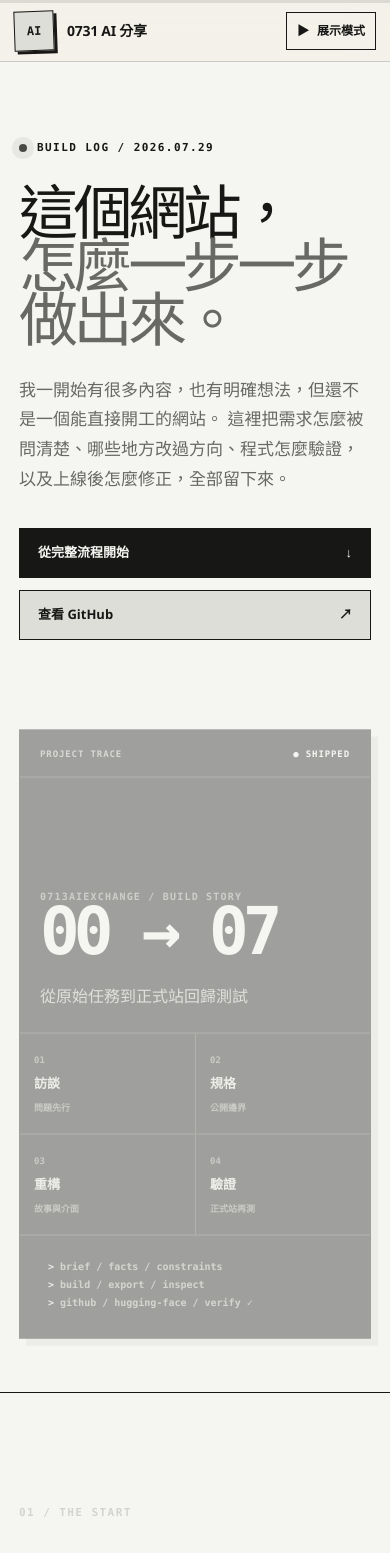
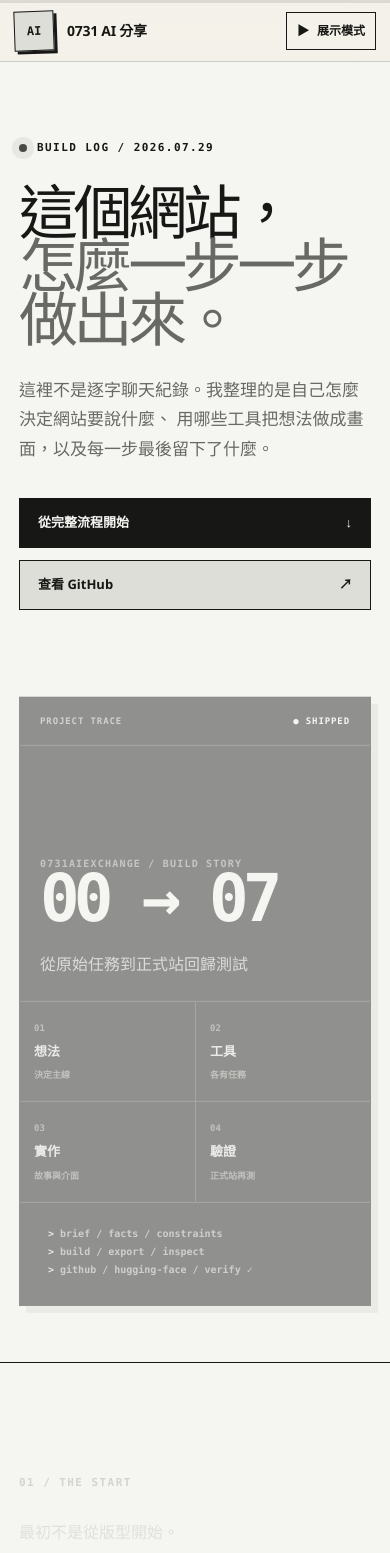
Before and after one commit to jimmymochi/0713AIExchange, a Next.js app: page /process in a window 390 px wide. Shown: the top 1553 px of the page. Built offline with nearby package versions, Linux system fonts and the light colour scheme.

Commit message:
feat: refocus website build story

```diff
--- a/app/globals.css
+++ b/app/globals.css
@@ -2174,30 +2174,47 @@ button:focus-visible, a:focus-visible, input:focus-visible, [tabindex]:focus-vis
   font: 750 10px/1 var(--font-mono);
   letter-spacing: .1em;
 }
+.process-stage-tools {
+  display: flex;
+  flex-wrap: wrap;
+  gap: 7px;
+  margin: 0 0 36px;
+  padding: 0;
+  list-style: none;
+}
+.process-stage-tools li {
+  padding: 7px 9px;
+  border: 1px solid var(--line);
+  background: rgba(255,255,255,.32);
+  font: 700 9px/1.2 var(--font-mono);
+}
 
 .process-conversation { background: var(--ink); color: var(--paper); }
-.conversation-track { margin: 0; padding: 0; border-top: 1px solid #555650; list-style: none; }
-.conversation-track > li {
-  display: grid;
-  grid-template-columns: minmax(0, 1fr) 80px minmax(0, .9fr);
+.idea-track { margin: 0; padding: 0; border-top: 1px solid #555650; list-style: none; }
+.idea-track > li {
+  display: grid;
+  grid-template-columns: minmax(0, 1.1fr) minmax(230px, .65fr) minmax(230px, .65fr);
   align-items: stretch;
   border-bottom: 1px solid #555650;
 }
-.conversation-speaker,
-.conversation-result { padding: clamp(28px, 4vw, 55px); }
-.conversation-speaker {
-  display: grid;
-  grid-template-columns: 55px 1fr;
+.idea-statement,
+.idea-reason,
+.idea-result { padding: clamp(28px, 4vw, 55px); }
+.idea-statement {
+  display: grid;
+  grid-template-columns: 55px minmax(0, 1fr);
   gap: 25px 0;
 }
-.conversation-speaker > span,
-.conversation-speaker > strong,
-.conversation-result > span {
+.idea-statement > span,
+.idea-statement > strong,
+.idea-reason > span,
+.idea-result > span {
   color: #92928c;
   font: 750 9px/1.4 var(--font-mono);
   letter-spacing: .1em;
 }
-.conversation-speaker p {
+.idea-statement > strong { color: var(--green); }
+.idea-statement p {
   grid-column: 2;
   max-width: 780px;
   margin: 40px 0 0;
@@ -2206,20 +2223,17 @@ button:focus-visible, a:focus-visible, input:focus-visible, [tabindex]:focus-vis
   line-height: 1.35;
   letter-spacing: -.035em;
 }
-.conversation-arrow {
-  display: grid;
-  place-items: center;
-  border-inline: 1px solid #555650;
-  color: var(--green);
-  font: 400 30px/1 var(--font-mono);
-}
-.conversation-result {
+.idea-reason,
+.idea-result {
   display: grid;
   align-content: end;
+  border-left: 1px solid #555650;
   background: rgba(255,255,255,.03);
 }
-.conversation-result > span { color: var(--green); }
-.conversation-result p {
+.idea-result { background: rgba(213,255,87,.035); }
+.idea-result > span { color: var(--green); }
+.idea-reason p,
+.idea-result p {
   max-width: 650px;
   margin: 24px 0 0;
   color: #c3c3bc;
@@ -2280,7 +2294,7 @@ button:focus-visible, a:focus-visible, input:focus-visible, [tabindex]:focus-vis
 .tool-ledger { margin: 0; padding: 0; border-top: 1.5px solid var(--ink); list-style: none; }
 .tool-ledger > li {
   display: grid;
-  grid-template-columns: 70px minmax(190px, .55fr) minmax(300px, .8fr) minmax(300px, 1fr);
+  grid-template-columns: 70px minmax(280px, .85fr) minmax(260px, .7fr) minmax(280px, .75fr);
   gap: 25px;
   align-items: start;
   padding: 30px 0;
@@ -2288,6 +2302,13 @@ button:focus-visible, a:focus-visible, input:focus-visible, [tabindex]:focus-vis
 }
 .tool-ledger > li > span { font: 800 24px/1 var(--font-mono); }
 .tool-ledger h3 { margin: 0; font-size: clamp(23px, 2.3vw, 36px); letter-spacing: -.04em; }
+.tool-ledger-task > p,
+.tool-ledger-output p {
+  max-width: 650px;
+  margin: 18px 0 0;
+  color: #4f4f4c;
+  line-height: 1.7;
+}
 .tool-ledger ul {
   display: flex;
   flex-wrap: wrap;
@@ -2302,7 +2323,14 @@ button:focus-visible, a:focus-visible, input:focus-visible, [tabindex]:focus-vis
   background: rgba(255,255,255,.22);
   font: 700 10px/1.3 var(--font-mono);
 }
-.tool-ledger > li > p { max-width: 650px; margin: 0; color: #4f4f4c; line-height: 1.7; }
+.tool-ledger-output {
+  padding-left: clamp(20px, 3vw, 42px);
+  border-left: 1px solid rgba(29,29,27,.35);
+}
+.tool-ledger-output small {
+  font: 750 9px/1 var(--font-mono);
+  letter-spacing: .1em;
+}
 
 .process-proof { background: var(--paper-2); }
 .commit-console { max-width: 1250px; margin-left: auto; border: 1.5px solid var(--ink); background: var(--ink); color: var(--paper); }
@@ -2359,9 +2387,17 @@ button:focus-visible, a:focus-visible, input:focus-visible, [tabindex]:focus-vis
     padding: 0 30px 30px;
     border-left: 0;
   }
-  .conversation-track > li { grid-template-columns: 1fr 60px 1fr; }
+  .idea-track > li { grid-template-columns: 1fr 1fr; }
+  .idea-statement { grid-column: 1 / -1; }
+  .idea-reason { border-top: 1px solid #555650; border-left: 0; }
+  .idea-result { border-top: 1px solid #555650; }
   .tool-ledger > li { grid-template-columns: 60px 1fr 1.3fr; }
-  .tool-ledger > li > p { grid-column: 2 / -1; }
+  .tool-ledger-output {
+    grid-column: 2 / -1;
+    padding: 24px 0 0;
+    border-top: 1px solid rgba(29,29,27,.35);
+    border-left: 0;
+  }
 }
 
 @media (max-width: 760px) {
@@ -2399,18 +2435,18 @@ button:focus-visible, a:focus-visible, input:focus-visible, [tabindex]:focus-vis
   .process-stage-main { padding: 25px 0 25px 20px; }
   .process-stage-main h3 { margin-top: 55px; font-size: 34px; }
   .process-stage-output { padding: 0 0 28px 20px; }
-  .conversation-track > li { grid-template-columns: 1fr; }
-  .conversation-speaker,
-  .conversation-result { padding: 28px 20px; }
-  .conversation-speaker { grid-template-columns: 45px 1fr; }
-  .conversation-speaker p { margin-top: 30px; font-size: 24px; }
-  .conversation-arrow {
-    min-height: 65px;
-    border-block: 1px solid #555650;
-    border-inline: 0;
-    transform: rotate(90deg);
+  .idea-track > li { grid-template-columns: 1fr; }
+  .idea-statement,
+  .idea-reason,
+  .idea-result { grid-column: auto; padding: 28px 20px; }
+  .idea-statement { grid-template-columns: 45px 1fr; }
+  .idea-statement p { margin-top: 30px; font-size: 24px; }
+  .idea-reason,
+  .idea-result {
+    min-height: 185px;
+    border-top: 1px solid #555650;
+    border-left: 0;
   }
-  .conversation-result { min-height: 220px; }
   .issue-ledger article { grid-template-columns: 1fr; }
   .issue-ledger-title { padding-right: 0; }
   .issue-ledger-title h3 { margin-top: 45px; font-size: 33px; }
@@ -2421,7 +2457,7 @@ button:focus-visible, a:focus-visible, input:focus-visible, [tabindex]:focus-vis
   .issue-ledger dt { margin-bottom: 30px; }
   .tool-ledger > li { grid-template-columns: 45px 1fr; gap: 20px; }
   .tool-ledger ul,
-  .tool-ledger > li > p { grid-column: 2; }
+  .tool-ledger-output { grid-column: 2; }
   .commit-console li { grid-template-columns: 80px 1fr; gap: 15px; padding-inline: 15px; }
   .commit-console li i { display: none; }
   .process-proof-note { grid-template-columns: 1fr; }
--- a/app/process/page.tsx
+++ b/app/process/page.tsx
@@ -4,22 +4,22 @@ import {
   buildIssues,
   buildStages,
   commitTrace,
-  conversationDecisions,
+  productionIdeas,
   toolGroups,
 } from "../process-data";
 import { siteConfig, siteUrl } from "../site";
 
 export const metadata: Metadata = {
-  title: "網站製作歷程｜從第一次討論到正式上線",
+  title: "網站製作歷程｜我的製作想法與使用工具",
   description:
-    "完整記錄 0731 AI 分享網站如何從需求訪談、內容規格、介面重構、測試部署，到正式站問題修正。",
+    "整理 0731 AI 分享網站的製作想法、實際使用工具、介面實作、測試部署與正式站問題修正。",
   alternates: {
     canonical: siteUrl(siteConfig.routes.processAlias),
   },
   openGraph: {
     title: `網站製作歷程｜${siteConfig.name}`,
     description:
-      "從原始想法、Jimmy 與 Codex 的討論，到遇到的問題、使用工具與公開站驗證。",
+      "Jimmy 如何決定網站要說什麼，並用哪些工具把想法做成可公開、可驗證的網站。",
     url: siteUrl(siteConfig.routes.processAlias),
   },
 };
@@ -51,8 +51,8 @@ export default function ProcessPage() {
               <span>怎麼一步一步做出來。</span>
             </h1>
             <p>
-              我一開始有很多內容，也有明確想法，但還不是一個能直接開工的網站。
-              這裡把需求怎麼被問清楚、哪些地方改過方向、程式怎麼驗證，以及上線後怎麼修正，全部留下來。
+              這裡不是逐字聊天紀錄。我整理的是自己怎麼決定網站要說什麼、
+              用哪些工具把想法做成畫面，以及每一步最後留下了什麼。
             </p>
             <div className="process-hero-actions">
               <a className="button button-primary" href="#process-flow">
@@ -74,14 +74,14 @@ export default function ProcessPage() {
               <span>● SHIPPED</span>
             </div>
             <div className="process-runlog-title">
-              <small>0713AIEXCHANGE / BUILD STORY</small>
+              <small>0731AIEXCHANGE / BUILD STORY</small>
               <strong>00 → 07</strong>
               <p>從原始任務到正式站回歸測試</p>
             </div>
             <ol>
-              <li><span>01</span><strong>訪談</strong><small>問題先行</small></li>
-              <li><span>02</span><strong>規格</strong><small>公開邊界</small></li>
-              <li><span>03</span><strong>重構</strong><small>故事與介面</small></li>
+              <li><span>01</span><strong>想法</strong><small>決定主線</small></li>
+              <li><span>02</span><strong>工具</strong><small>各有任務</small></li>
+              <li><span>03</span><strong>實作</strong><small>故事與介面</small></li>
               <li><span>04</span><strong>驗證</strong><small>正式站再測</small></li>
             </ol>
             <div className="process-runlog-lines" aria-hidden="true">
@@ -129,7 +129,7 @@ export default function ProcessPage() {
             <span className="section-index">02 / COMPLETE FLOW</span>
             <h2>從第一份需求，<br />到可以公開的網站。</h2>
             <p>
-              每一步都有一個問題、一段實作和一個可檢查的輸出。這也是我之後想重複使用的工作方式。
+              每一步都有一個問題、實際用到的工具和可檢查的輸出。這是這次真正走過的製作路線。
             </p>
           </header>
           <ol className="process-timeline">
@@ -145,6 +145,10 @@ export default function ProcessPage() {
                   <p>{stage.work}</p>
                 </div>
                 <div className="process-stage-output">
+                  <span>TOOLS</span>
+                  <ul className="process-stage-tools" aria-label={`${stage.title}使用的工具`}>
+                    {stage.tools.map((tool) => <li key={tool}>{tool}</li>)}
+                  </ul>
                   <span>OUTPUT</span>
                   <p>{stage.output}</p>
                 </div>
@@ -158,24 +162,27 @@ export default function ProcessPage() {
           id="process-conversation"
         >
           <header className="process-section-heading light reveal">
-            <span className="section-index">03 / CONVERSATION → DECISION</span>
-            <h2>我們不是一次<br />就把答案猜對。</h2>
+            <span className="section-index">03 / MY PRODUCTION LOGIC</span>
+            <h2>先決定怎麼說，<br />才決定怎麼做。</h2>
             <p>
-              訪談的價值不是問很多，而是每個回答都真的改變網站。以下保留最關鍵的七次轉折。
+              這七個想法決定了內容順序、案例篇幅、Demo 方式與畫面。它們比逐題列出我回答過什麼更接近真正的製作過程。
             </p>
           </header>
-          <ol className="conversation-track">
-            {conversationDecisions.map((item) => (
+          <ol className="idea-track">
+            {productionIdeas.map((item) => (
               <li className="reveal" key={item.order}>
-                <div className="conversation-speaker">
+                <div className="idea-statement">
                   <span>{item.order}</span>
-                  <strong>JIMMY</strong>
-                  <p>「{item.jimmy}」</p>
+                  <strong>{item.title}</strong>
+                  <p>{item.idea}</p>
                 </div>
-                <div className="conversation-arrow" aria-hidden="true">→</div>
-                <div className="conversation-result">
-                  <span>{item.effect}</span>
-                  <p>{item.decision}</p>
+                <div className="idea-reason">
+                  <span>WHY</span>
+                  <p>{item.reason}</p>
+                </div>
+                <div className="idea-result">
+                  <span>ON SITE</span>
+                  <p>{item.onSite}</p>
                 </div>
               </li>
             ))}
@@ -212,20 +219,26 @@ export default function ProcessPage() {
         <section className="process-tools story-section" id="process-tools">
           <header className="process-section-heading light reveal">
             <span className="section-index">05 / TOOL LEDGER</span>
-            <h2>工具很多。<br />每個只負責一段。</h2>
+            <h2>每個工具，<br />都有明確任務。</h2>
             <p>
-              我沒有找一個「自動完成全部」的工具。訪談、實作、檢查與部署各自需要不同能力。
+              這裡只列實際參與建站的工具，並寫清楚它做了什麼、留下什麼。Antigravity CLI、Skills 與 TempoTerm 是網站介紹的內容，不等於這次全部都有拿來建站。
             </p>
           </header>
           <ol className="tool-ledger">
             {toolGroups.map((group) => (
               <li className="reveal" key={group.order}>
                 <span>{group.order}</span>
-                <h3>{group.title}</h3>
+                <div className="tool-ledger-task">
+                  <h3>{group.title}</h3>
+                  <p>{group.use}</p>
+                </div>
                 <ul aria-label={`${group.title}使用的工具`}>
                   {group.tools.map((tool) => <li key={tool}>{tool}</li>)}
                 </ul>
-                <p>{group.detail}</p>
+                <div className="tool-ledger-output">
+                  <small>留下什麼</small>
+                  <p>{group.output}</p>
+                </div>
               </li>
             ))}
           </ol>
@@ -236,7 +249,7 @@ export default function ProcessPage() {
             <span className="section-index">06 / TRACEABLE WORK</span>
             <h2>討論會改變。<br />Git 留下每次選擇。</h2>
             <p>
-              大改版沒有塞進一個模糊的提交。規格、工程、內容、測試、視覺與正式站修正分開留下紀錄。
+              規格、工程、內容、測試、視覺與正式站修正分開提交。回頭看紀錄時，可以知道每次改動在處理哪一件事。
             </p>
           </header>
           <div className="commit-console reveal">
--- a/eslint.config.mjs
+++ b/eslint.config.mjs
@@ -18,6 +18,7 @@ const eslintConfig = defineConfig([
     "hf-publish-final/**",
     "hf-static/**",
     "hf-static-output/**",
+    "github-pages-output/**",
     "next-env.d.ts",
   ]),
 ]);
--- a/scripts/export-static.mjs
+++ b/scripts/export-static.mjs
@@ -56,7 +56,7 @@ await exportRoute(config.routes.tempo, "tempo.html");
 await writeFile(
   resolve(output, "README.md"),
   `---
-title: ${config.name}
+title: ${config.huggingFaceSpaceTitle}
 emoji: ⚡
 colorFrom: gray
 colorTo: gray
@@ -65,12 +65,12 @@ app_file: index.html
 pinned: false
 ---
 
-# ${config.name}
+# ${config.huggingFaceSpaceTitle}
 
 從 PDF 翻譯、畢業學分到 00981A 自動化，整理 Jimmy 如何發現問題、做出原型、驗證成果，並判斷什麼值得繼續。
 
 - 三個 AI 實作案例與個人歷程
-- 從需求訪談、討論決策到部署驗證的網站製作紀錄
+- 製作想法、實際建站工具與部署驗證的網站製作紀錄
 - 不蒐集輸入的現場引導提問
 - Antigravity CLI、OpenAI Codex、Skills 與 TempoTerm 教學
 - 可檢查的 00981A 工作流快照
--- a/site.config.json
+++ b/site.config.json
@@ -1,5 +1,6 @@
 {
   "name": "0731 AI 分享",
+  "huggingFaceSpaceTitle": "0731AIExchange",
   "shortName": "AI 實作分享",
   "speakerName": "Jimmy",
   "speakerFullName": "陳柏亘",
```
Also changed, not shown: app/process-data.ts (+66 -55 lines), 1 other file (tests, documents, lock files or other folders).
